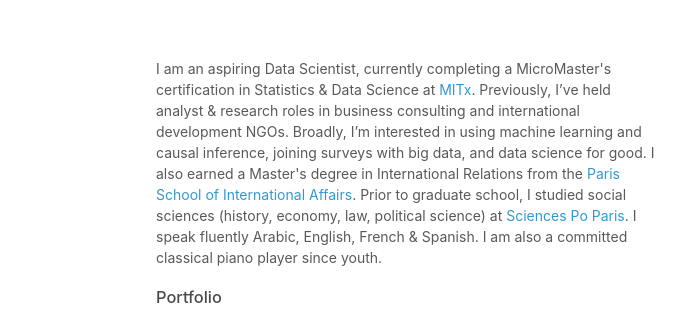
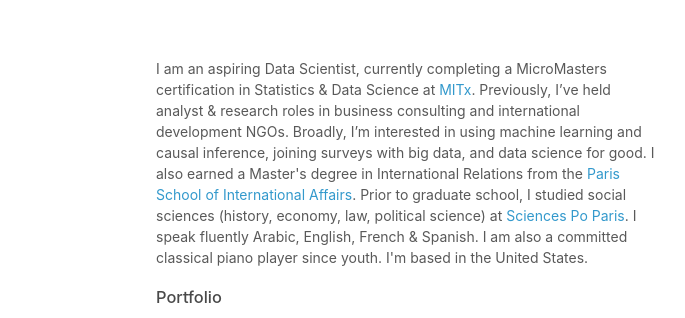
Before and after one commit to gouralgo/gouralgo.github.io, a plain HTML site: page index.html in a window 1280 px wide. Shown: the top 318 px of the page, 414-1099 px from the left. Drawn offline with Linux system fonts and the light colour scheme.

Commit message:
Update index.html

```diff
--- a/index.html
+++ b/index.html
@@ -29,7 +29,7 @@
 
       </header>
       <section>
-        <p>I am an aspiring Data Scientist, currently completing a MicroMaster's certification in Statistics & Data Science at <a href="https://mitxonline.mit.edu/">MITx</a>. Previously, I’ve held analyst & research roles in business consulting and international development NGOs. Broadly, I’m interested in using machine learning and causal inference, joining surveys with big data, and data science for good. I also earned a Master's degree in International Relations from the <a href="https://www.sciencespo.fr/psia/">Paris School of International Affairs</a>. Prior to graduate school, I studied social sciences (history, economy, law, political science) at <a href="https://www.sciencespo.fr/">Sciences Po Paris</a>. I speak fluently Arabic, English, French & Spanish. I am also a committed classical piano player since youth.</p>
+        <p>I am an aspiring Data Scientist, currently completing a MicroMasters certification in Statistics & Data Science at <a href="https://mitxonline.mit.edu/">MITx</a>. Previously, I’ve held analyst & research roles in business consulting and international development NGOs. Broadly, I’m interested in using machine learning and causal inference, joining surveys with big data, and data science for good. I also earned a Master's degree in International Relations from the <a href="https://www.sciencespo.fr/psia/">Paris School of International Affairs</a>. Prior to graduate school, I studied social sciences (history, economy, law, political science) at <a href="https://www.sciencespo.fr/">Sciences Po Paris</a>. I speak fluently Arabic, English, French & Spanish. I am also a committed classical piano player since youth. I'm based in the United States.</p>
         <h3 id="recent-news">Portfolio</h3>
         <p>Coming soon</p>
       <footer>
```
